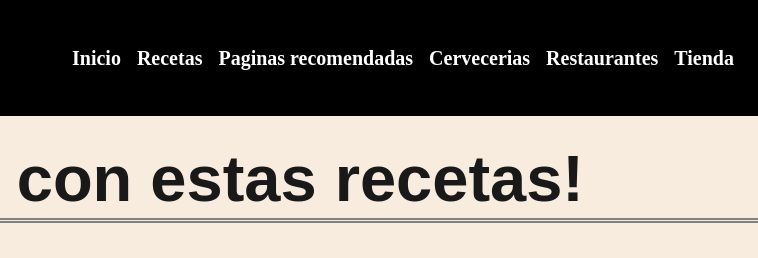
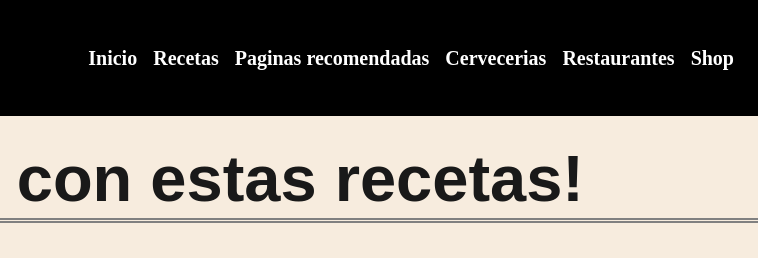
Before and after one commit to BrianSilvero/Proyecto, a website: page index.html in a window 1280 px wide. Shown: the top 258 px of the page, 522-1280 px from the left. Drawn offline with nearby package versions, Linux system fonts and the light colour scheme; a web font is replaced by a local one.

Commit message:
Aplicando

```diff
--- a/index.html
+++ b/index.html
@@ -74,7 +74,7 @@
                 <a class="nav-link" href="Pages/Restaurantes.html">Restaurantes</a>
               </li>
               <li class="nav-item">
-                <a class="nav-link" href="Pages/tienda.html">Tienda</a>
+                <a class="nav-link" href="Pages/tienda.html">Shop</a>
               </li>
             </ul>
           </div>
```
